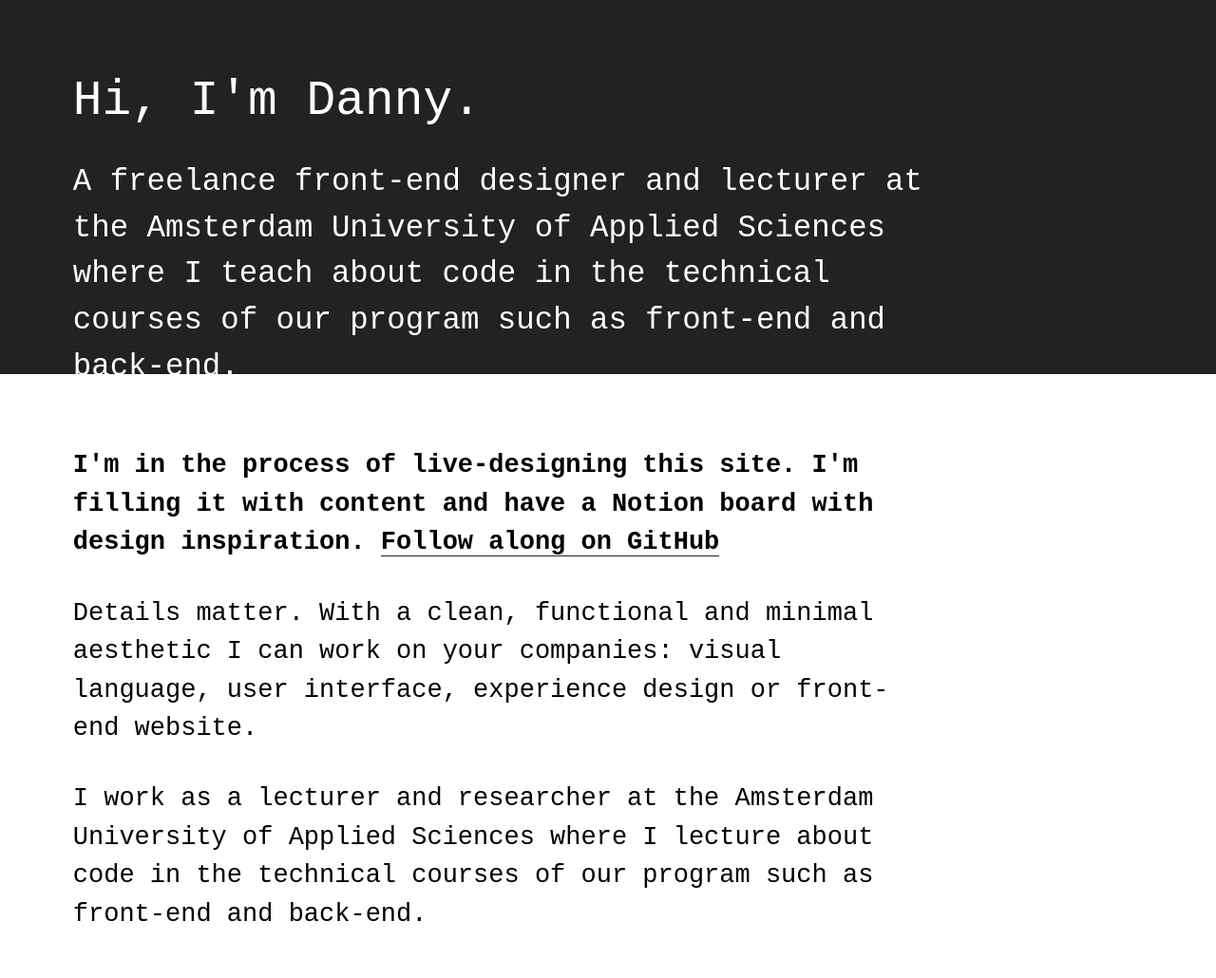
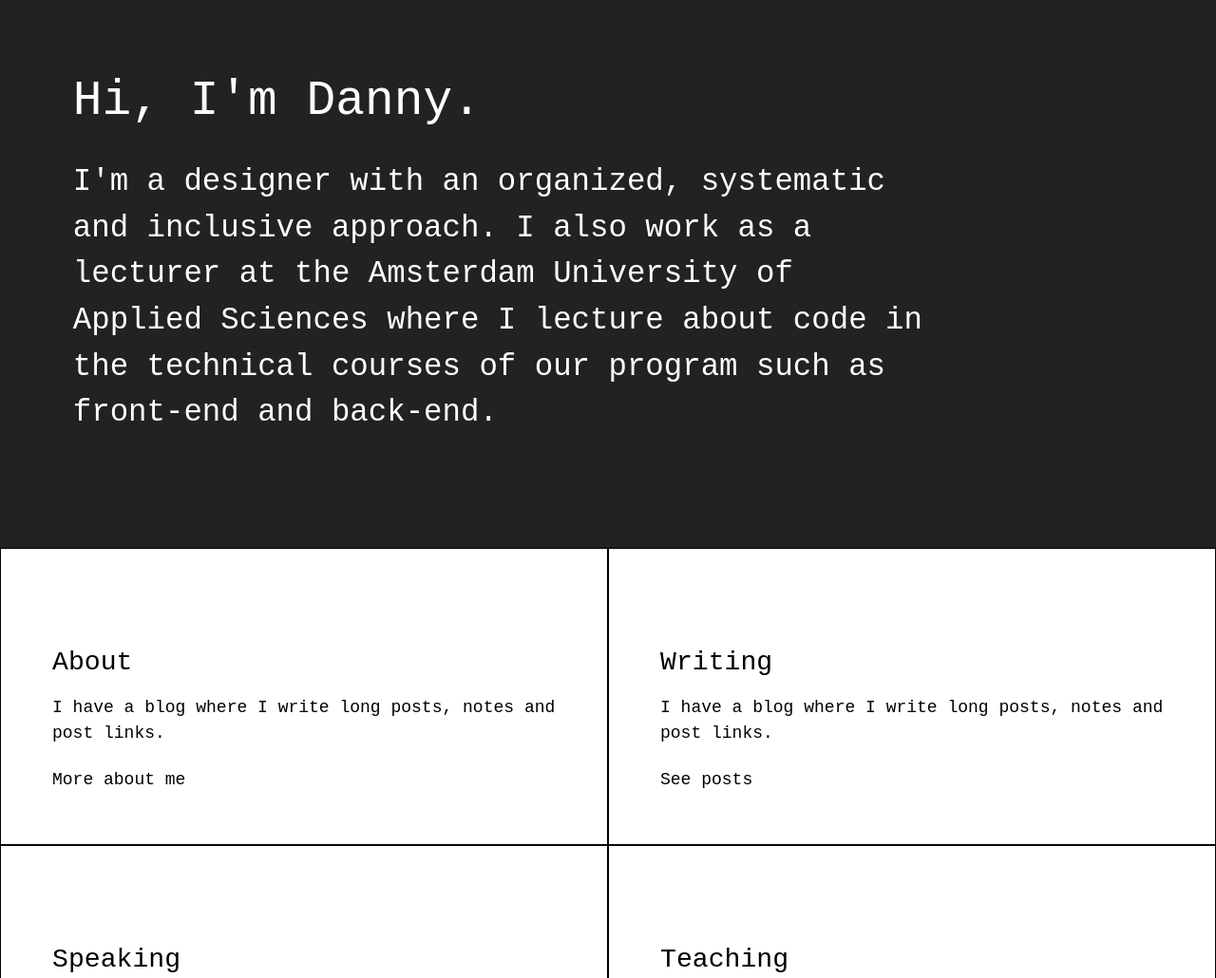
Before and after one commit to dandevri/website, an Eleventy site: page index.njk in a window 1280 px wide. Shown: the top 1030 px of the page at 95% size. Built offline with nearby package versions, Linux system fonts and the light colour scheme; Eleventy itself is replaced by a stand-in of ours; files that its build step writes are made by us from their sources; a web font is replaced by a local one; what eleventy-plugin-reading-time would draw is missing.

Commit message:
Update homepage

```diff
--- /dev/null
+++ b/_includes/layouts/home.njk
@@ -0,0 +1,7 @@
+---
+layout: layouts/base
+---
+
+<main>
+  {{ content | safe }}
+</main>
--- a/css/components/molecules/header.scss
+++ b/css/components/molecules/header.scss
@@ -2,7 +2,6 @@ header {
   padding: 6%;
   background: $primary;
   color: $secondary;
-  height: 30vh;
 
   div {
     max-width: 50rem;
--- a/css/config/_layout.scss
+++ b/css/config/_layout.scss
@@ -1,8 +1,3 @@
-.wrapper {
-  max-width: 50rem;
-  margin: 6%;
-}
-
 .post {
   display: grid;
   grid-template-columns: 1fr 1fr 2fr 1fr 1fr;
@@ -33,6 +28,13 @@
   padding: 0 1em;
 }
 
-.home p {
+.home {
   font-size: 1.5em;
+  max-width: 50rem;
+  margin: 6%;
 }
+
+.wrapper {
+  max-width: 50rem;
+  margin: 6%;
+}
--- a/index.njk
+++ b/index.njk
@@ -1,16 +1,29 @@
 ---
-layout: layouts/default
+layout: layouts/home
 title: Hi, I'm Danny.
-description: A freelance front-end designer and lecturer at the Amsterdam University of Applied Sciences where I teach about code in the technical courses of our program such as front-end and back-end.
 ---
 
 {% import 'components/atoms/card.njk' as card %}
 
-<section class="home">
-  <p><strong>I'm in the process of live-designing this site. I'm filling it with content and have a Notion board with design inspiration. <a href="https://github.com/systemdes/personal-website">Follow along on GitHub</a></strong></p>
+<header>
+  <div>
+    <h1 class="display">{{ title }}</h1>
+    <p> I'm a designer with an organized, systematic and inclusive approach. I also work as a lecturer at the Amsterdam University of Applied Sciences where I lecture about code in the technical courses of our program such as <a href="https://github.com/cmda-bt">front-end and back-end.</a></p>
+  </div>
+</header>
 
-  <p>Details matter. With a clean, functional and minimal aesthetic I can work on your companies: visual language, user interface, experience design or front-end website.</p>
+{# <section class="home">
+  <h3>Me in 100 words:</h3>
+  <p>I work as a lecturer and researcher at the Amsterdam University of Applied Sciences where I lecture about code in the technical courses of our program such as front-end and back-end.</p>
+</section> #}
 
-  <p>I work as a lecturer and researcher at the Amsterdam University of Applied Sciences where I lecture about code in the technical courses of our program such as front-end and back-end.</p>
-
+<section class="article-list">
+  {{ card.block("About", "I have a blog where I write long posts, notes and post links.", "/about", "More about me") }}
+  {{ card.block("Writing", "I have a blog where I write long posts, notes and post links.", "/writing", "See posts") }}
+  {{ card.block("Speaking", "I have a blog where I write long posts, notes and post links.", "/speaking", "See posts") }}
+  {{ card.block("Teaching", "I have a blog where I write long posts, notes and post links.", "/teaching", "See posts") }}
+  {{ card.block("Projects", "I have a blog where I write long posts, notes and post links.", "/projects", "See posts") }}
+  {{ card.block("Mentorship", "I have a blog where I write long posts, notes and post links.", "/mentorship", "See posts") }}
+  {{ card.block("Support", "I have a blog where I write long posts, notes and post links.", "/contact", "See posts") }}
+  {{ card.block("Contact", "I have a blog where I write long posts, notes and post links.", "/contact", "See posts") }}
 </section>
```
Also changed, not shown: css/style.css.
